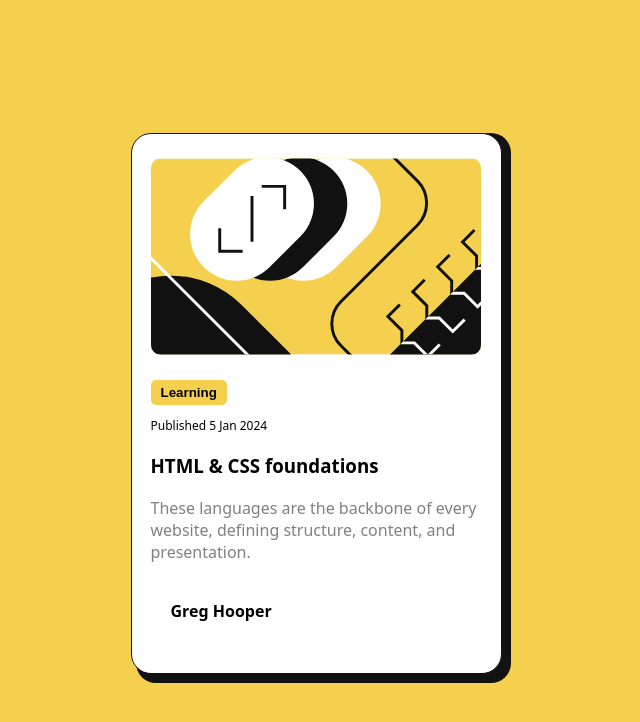
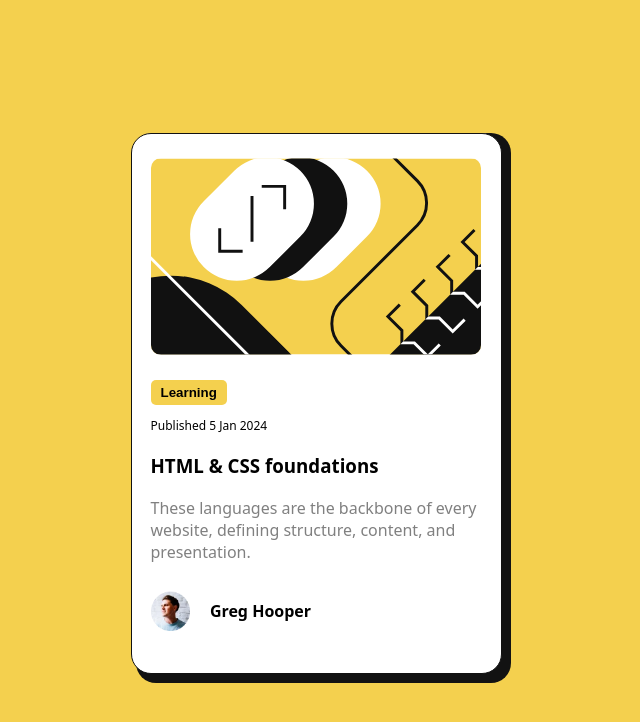
Before and after one commit to BBPIHF/Blog-preview-card, a plain HTML site: page index.html in a window 1280 px wide. Shown: the whole page, without its empty margins (325-965 px from the left). Drawn offline with Linux system fonts and the light colour scheme; the site is published under a folder, as on GitHub Pages, so addresses that start at the root find nothing.

Commit message:
image added

```diff
--- a/index.html
+++ b/index.html
@@ -30,7 +30,7 @@
           content, and presentation.
         </p>
         <div class="person">
-          <img src="/assets/images/image-avatar.webp" alt="" />
+          <img src="./assets/images/image-avatar.webp" alt="" />
           <h4>Greg Hooper</h4>
         </div>
       </div>
```
